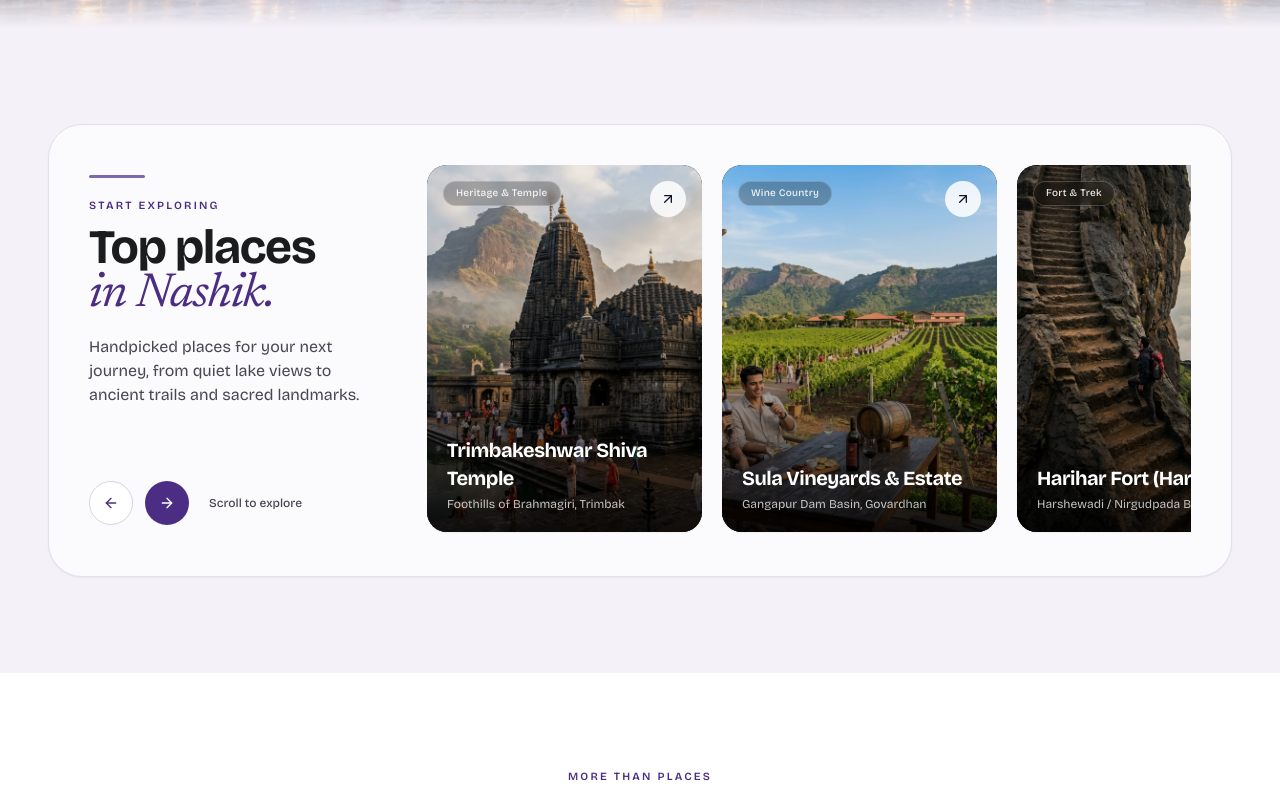
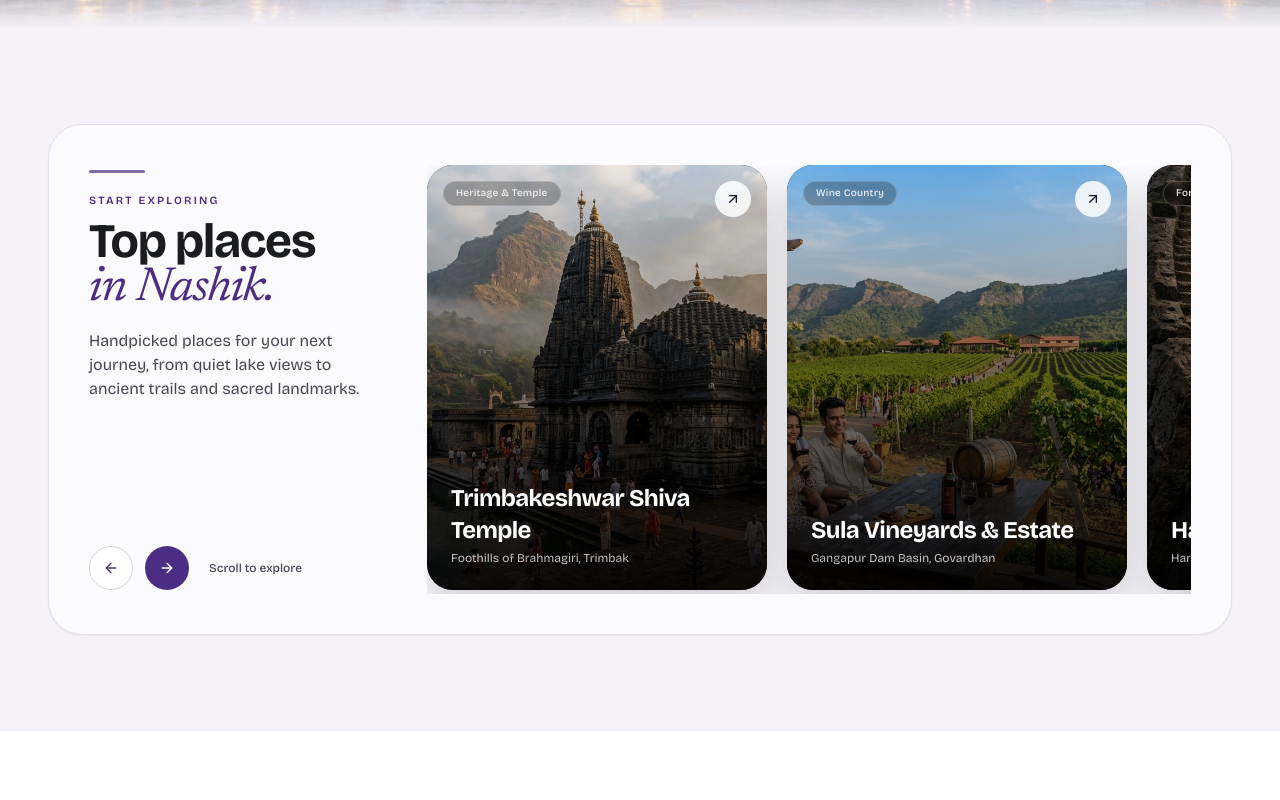
Before and after one commit to sooubh/nashik, a Next.js app: page / in a window 1280 px wide. Shown: the part 772-1572 px from the top of the page. Built offline with nearby package versions, Linux system fonts and the light colour scheme.

Commit message:
Enlarge destination cards and add staggered 3D scroll reveals

```diff
--- a/src/components/landing/DestinationGallery.tsx
+++ b/src/components/landing/DestinationGallery.tsx
@@ -15,7 +15,7 @@ export function DestinationGallery() {
     if (!rail) return;
 
     rail.scrollBy({
-      left: direction * Math.min(rail.clientWidth * 0.82, 560),
+      left: direction * Math.min(rail.clientWidth * 0.82, 680),
       behavior: reduceMotion ? 'auto' : 'smooth',
     });
   };
@@ -26,8 +26,8 @@ export function DestinationGallery() {
       aria-labelledby="destinations-title"
       className="w-full scroll-mt-24 bg-[#F4F1F8] px-4 py-14 sm:px-8 sm:py-20 lg:px-12 lg:py-24"
     >
-      <div className="mx-auto grid max-w-[1400px] grid-cols-1 gap-8 overflow-hidden rounded-[28px] border border-[#e5dfed] bg-[#FBFAFD] p-5 shadow-sm sm:p-8 lg:grid-cols-[0.78fr_2fr] lg:items-center lg:gap-10 lg:rounded-[34px] lg:p-10">
-        <div className="flex flex-col justify-between lg:min-h-[350px]">
+      <div className="mx-auto grid max-w-[1480px] grid-cols-1 gap-8 overflow-hidden rounded-[28px] border border-[#e5dfed] bg-[#FBFAFD] p-5 shadow-sm sm:p-8 lg:grid-cols-[0.78fr_2fr] lg:items-center lg:gap-10 lg:rounded-[34px] lg:p-10">
+        <motion.div initial={reduceMotion ? false : { opacity: 0, x: -28 }} whileInView={reduceMotion ? undefined : { opacity: 1, x: 0 }} viewport={{ once: true, amount: 0.25 }} transition={{ duration: 0.7, ease: [0.22, 1, 0.36, 1] }} className="flex flex-col justify-between lg:min-h-[420px]">
           <div>
             <div className="mb-5 h-[3px] w-14 rounded-full bg-deep-violet/70" />
             <p className="mb-2 text-[11px] font-semibold uppercase tracking-[0.2em] text-deep-violet">
@@ -69,7 +69,7 @@ export function DestinationGallery() {
               Scroll to explore
             </span>
           </div>
-        </div>
+        </motion.div>
 
         <div
           ref={railRef}
@@ -83,28 +83,32 @@ export function DestinationGallery() {
               target="_blank"
               rel="noopener noreferrer"
               aria-label={'Explore ' + place.name + ' on Google Maps'}
-              initial={reduceMotion ? false : { opacity: 0, y: 18 }}
-              whileInView={reduceMotion ? undefined : { opacity: 1, y: 0 }}
+              initial={reduceMotion ? false : { opacity: 0, y: 40, rotateX: 8, scale: 0.94 }}
+              whileInView={reduceMotion ? undefined : { opacity: 1, y: 0, rotateX: 0, scale: 1 }}
               viewport={{ once: true, amount: 0.12 }}
-              transition={{ duration: 0.45, delay: Math.min(index * 0.04, 0.2) }}
-              className="group relative aspect-[3/4] w-[235px] shrink-0 snap-start overflow-hidden rounded-[20px] bg-slate-900 shadow-sm sm:w-[270px] lg:w-[250px] xl:w-[275px]"
+              transition={{ duration: 0.72, delay: Math.min(index * 0.075, 0.3), ease: [0.22, 1, 0.36, 1] }}
+              whileHover={reduceMotion ? undefined : { y: -10, rotateX: 2, rotateY: -2, scale: 1.018 }}
+              whileTap={reduceMotion ? undefined : { scale: 0.985 }}
+              style={{ perspective: 1100, transformStyle: 'preserve-3d' }}
+              className="group relative aspect-[4/5] w-[280px] shrink-0 snap-start overflow-hidden rounded-[24px] bg-slate-900 shadow-[0_18px_38px_rgba(21,17,35,0.18)] ring-1 ring-inset ring-white/15 sm:w-[310px] sm:rounded-[26px] lg:w-[320px] xl:w-[340px]"
             >
               <Image
                 src={place.image}
                 alt={place.name}
                 fill
-                sizes="(max-width: 640px) 235px, (max-width: 1024px) 270px, 275px"
-                className="object-cover transition-transform duration-700 group-hover:scale-105"
+                sizes="(max-width: 640px) 280px, (max-width: 1024px) 310px, 340px"
+                className="object-cover transition-transform duration-700 ease-out group-hover:scale-110"
               />
-              <div className="absolute inset-0 bg-gradient-to-t from-black/85 via-black/15 to-black/5" />
+              <div className="absolute inset-0 bg-gradient-to-t from-black/90 via-black/12 to-black/5 transition-colors duration-500 group-hover:from-black/95" />
+              <div className="absolute inset-0 bg-gradient-to-br from-white/15 via-transparent to-transparent opacity-0 transition-opacity duration-500 group-hover:opacity-100" />
               <span className="absolute left-4 top-4 rounded-full border border-white/20 bg-black/25 px-3 py-1 text-[10px] font-medium tracking-wide text-white/90 backdrop-blur-sm">
                 {place.categoryLabel}
               </span>
               <span className="absolute right-4 top-4 flex h-9 w-9 items-center justify-center rounded-full bg-white/85 text-slate-900 transition-transform duration-300 group-hover:translate-x-0.5 group-hover:-translate-y-0.5">
                 <ArrowUpRight className="h-4 w-4" />
               </span>
-              <div className="absolute inset-x-0 bottom-0 p-4 sm:p-5">
-                <h3 className="text-lg font-bold leading-tight tracking-tight text-white sm:text-xl">
+              <div className="absolute inset-x-0 bottom-0 p-5 sm:p-6">
+                <h3 className="text-xl font-bold leading-tight tracking-tight text-white sm:text-2xl">
                   {place.name}
                 </h3>
                 <p className="mt-1 line-clamp-1 text-xs text-white/75">
```
